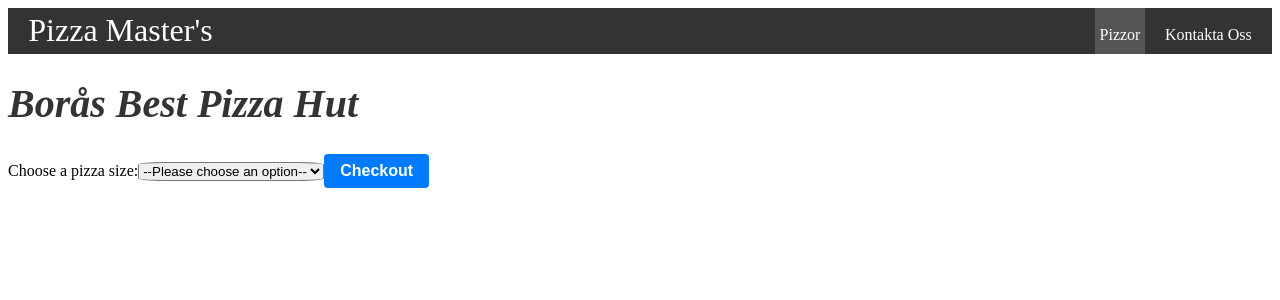
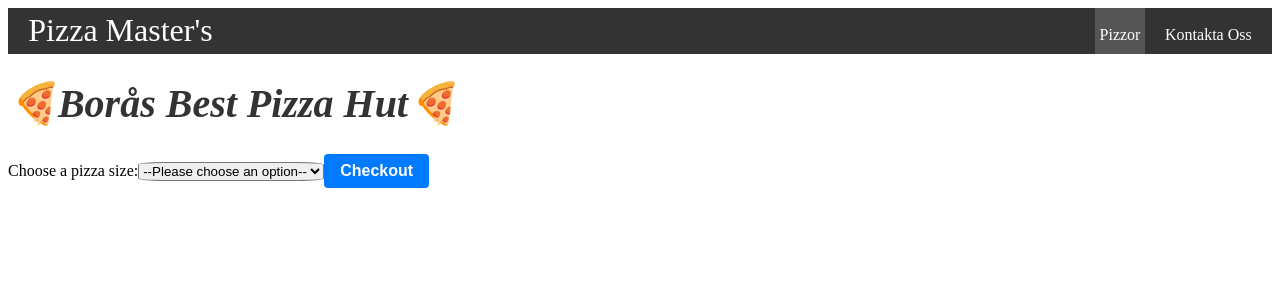
Before and after one commit to Lucifer87878/PizzaOrder, a React (Vite) app: page / in a window 1280 px wide. Shown: the top 300 px of the page. Built offline with nearby package versions, Linux system fonts and the light colour scheme.

Commit message:
till lägg av emoji pizza

```diff
--- a/src/Components/Header/Header.tsx
+++ b/src/Components/Header/Header.tsx
@@ -4,7 +4,7 @@
   return (
     <>
       <div>
-        <h1 className='rubrik'>Borås Best Pizza Hut</h1>
+        <h1 className='rubrik'>🍕Borås Best Pizza Hut🍕</h1>
       </div>
     </>
   );
--- a/src/Components/PizzaSizeDropdown/PizzaSizeDropdown.tsx
+++ b/src/Components/PizzaSizeDropdown/PizzaSizeDropdown.tsx
@@ -71,7 +71,7 @@
             </div>
           ))}
           </div>
-          <p className="TP-P1">Total Price: {totalPrice} kr</p>
+          <p className="TP-P1">🍕Total Price: {totalPrice} kr</p>
         </>
       )}
     </>
```
